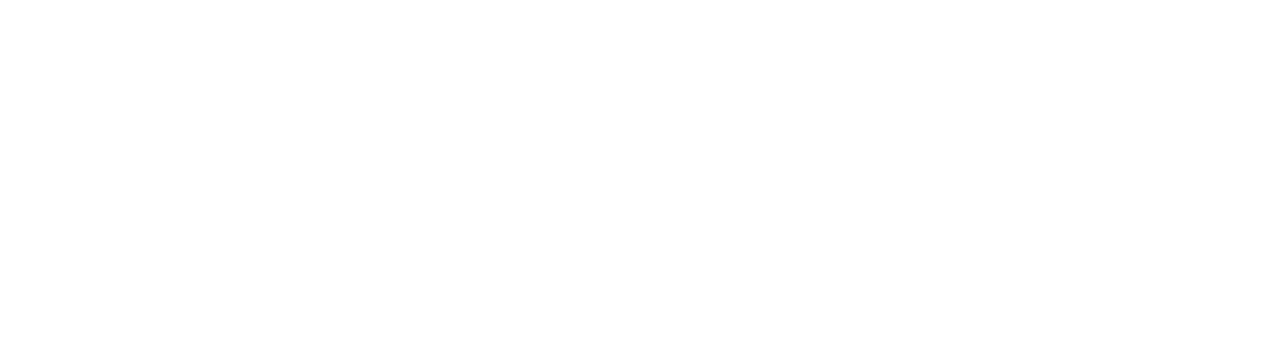
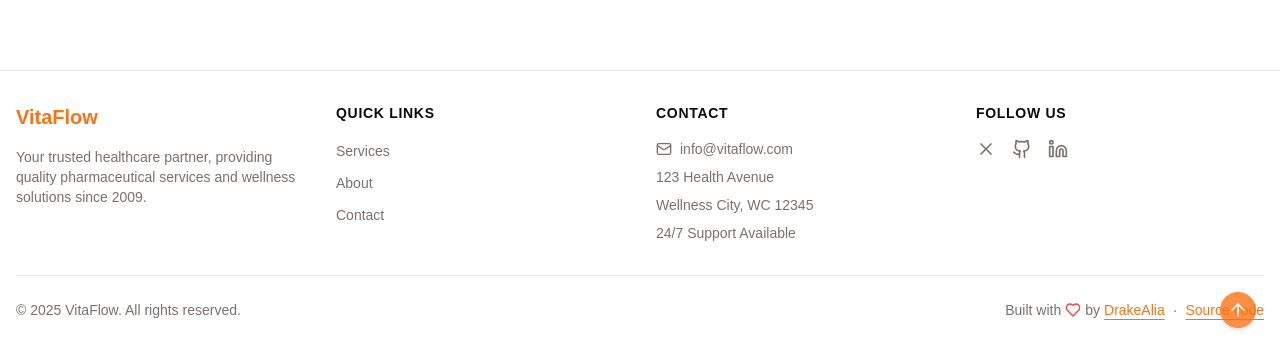
Before and after one commit to DrakeAlia/vitaflow, a Next.js app: page /services in a window 1280 px wide. Shown: the part 1897-2246 px from the top of the page. Before the commit the page ends 1967 px from the top, so only its background shows below. Built offline with nearby package versions, Linux system fonts and the light colour scheme.

Commit message:
created footer component

```diff
--- a/src/app/layout.tsx
+++ b/src/app/layout.tsx
@@ -2,6 +2,7 @@
 import { ThemeProvider } from "@/components/theme-provider";
 import { Geist, Geist_Mono } from "next/font/google";
 import "@/app/globals.css";
+import Footer from "@/components/Footer";
 
 const geistSans = Geist({
   variable: "--font-geist-sans",
@@ -33,7 +34,7 @@
   return (
     <html lang="en" suppressHydrationWarning>
       <body
-        className={`${geistSans.variable} ${geistMono.variable} antialiased`}
+        className={`${geistSans.variable} ${geistMono.variable} antialiased min-h-screen flex flex-col`}
       >
         <ThemeProvider
           attribute="class"
@@ -41,7 +42,10 @@
           enableSystem
           disableTransitionOnChange
         >
-          {children}
+          <div className="flex flex-col min-h-screen">
+            {children}
+            <Footer />
+          </div>
         </ThemeProvider>
       </body>
     </html>
--- /dev/null
+++ b/src/components/Footer.tsx
@@ -0,0 +1,166 @@
+"use client";
+
+import React from "react";
+import Link from "next/link";
+import { Heart, X, Mail, Linkedin, Github, ArrowUp } from "lucide-react";
+
+const Footer = () => {
+  const currentYear = new Date().getFullYear();
+
+  return (
+    <footer
+      className="w-full bg-white/80 dark:bg-gray-900/80 backdrop-blur-sm border-t mt-auto"
+      itemScope
+      itemType="http://schema.org/Organization"
+    >
+      <div className="container mx-auto px-4 py-6 md:py-8">
+        <div className="grid grid-cols-1 md:grid-cols-4 gap-8">
+          {/* Logo and About */}
+          <div className="space-y-4">
+            <Link
+              href="/"
+              className="text-xl font-bold text-primary hover:opacity-90 transition-opacity"
+            >
+              VitaFlow
+            </Link>
+            <p className="text-sm text-muted-foreground">
+              Your trusted healthcare partner, providing quality pharmaceutical
+              services and wellness solutions since 2009.
+            </p>
+          </div>
+
+          {/* Quick Links */}
+          <div>
+            <h3 className="text-sm font-semibold uppercase tracking-wider mb-4">
+              Quick Links
+            </h3>
+            <ul className="space-y-2">
+              {[
+                { label: "Services", href: "/services" },
+                { label: "About", href: "/about" },
+                { label: "Contact", href: "/contact" },
+              ].map((link) => (
+                <li key={link.label}>
+                  <Link
+                    href={link.href}
+                    className="text-sm text-muted-foreground hover:text-primary transition-colors"
+                  >
+                    {link.label}
+                  </Link>
+                </li>
+              ))}
+            </ul>
+          </div>
+
+          {/* Contact */}
+          <div>
+            <h3 className="text-sm font-semibold uppercase tracking-wider mb-4">
+              Contact
+            </h3>
+            <ul className="space-y-2 text-sm text-muted-foreground">
+              <li className="flex items-center gap-2">
+                <Mail className="h-4 w-4" />
+                <span itemProp="email">info@vitaflow.com</span>
+              </li>
+              <li
+                itemProp="address"
+                itemScope
+                itemType="http://schema.org/PostalAddress"
+              >
+                <span itemProp="streetAddress">123 Health Avenue</span>
+              </li>
+              <li>
+                <span itemProp="addressLocality">Wellness City</span>,{" "}
+                <span itemProp="postalCode">WC 12345</span>
+              </li>
+              <li className="font-medium">24/7 Support Available</li>
+            </ul>
+          </div>
+
+          {/* Social */}
+          <div>
+            <h3 className="text-sm font-semibold uppercase tracking-wider mb-4">
+              Follow Us
+            </h3>
+            <div className="flex space-x-4">
+              {[
+                {
+                  icon: <X className="h-5 w-5" />,
+                  href: "https://x.com/drake___alia",
+                  label: "Twitter/X",
+                },
+                {
+                  icon: <Github className="h-5 w-5" />,
+                  href: "https://github.com/DrakeAlia",
+                  label: "GitHub Profile",
+                },
+                {
+                  icon: <Linkedin className="h-5 w-5" />,
+                  href: "https://www.linkedin.com/in/drake-alia/",
+                  label: "LinkedIn",
+                },
+              ].map((social, index) => (
+                <a
+                  key={index}
+                  href={social.href}
+                  target="_blank"
+                  rel="noreferrer"
+                  className="text-muted-foreground hover:text-primary transition-colors"
+                >
+                  <span className="sr-only">{social.label}</span>
+                  {social.icon}
+                </a>
+              ))}
+            </div>
+          </div>
+        </div>
+
+        {/* Back to top button */}
+        <button
+          onClick={() => window.scrollTo({ top: 0, behavior: "smooth" })}
+          className="fixed bottom-6 right-6 p-2 bg-primary text-primary-foreground rounded-full shadow-md hover:bg-primary/90 transition-all duration-200 md:opacity-80 hover:opacity-100"
+          aria-label="Scroll to top"
+        >
+          <ArrowUp className="h-5 w-5" />
+        </button>
+
+        {/* Bottom Bar */}
+        <div className="border-t mt-8 pt-6 flex flex-col md:flex-row items-center justify-between">
+          <p
+            className="text-sm text-muted-foreground mb-4 md:mb-0"
+            itemScope
+            itemType="http://schema.org/Organization"
+          >
+            <span itemProp="name">© {currentYear} VitaFlow</span>. All rights
+            reserved.
+            <meta itemProp="url" content="https://vitaflow.com" />
+          </p>
+          <div className="flex items-center text-sm text-muted-foreground">
+            <span>Built with</span>
+            <Heart className="h-4 w-4 mx-1 text-red-500" />
+            <span>by</span>
+            <a
+              href="https://github.com/DrakeAlia"
+              target="_blank"
+              rel="noreferrer"
+              className="ml-1 font-medium underline text-primary underline-offset-4"
+            >
+              DrakeAlia
+            </a>
+            <span className="ml-2">·</span>
+            <a
+              href="https://github.com/DrakeAlia/vitaflow"
+              target="_blank"
+              rel="noreferrer"
+              className="ml-2 font-medium underline text-primary underline-offset-4"
+            >
+              Source code
+            </a>
+          </div>
+        </div>
+      </div>
+    </footer>
+  );
+};
+
+export default Footer;
```
